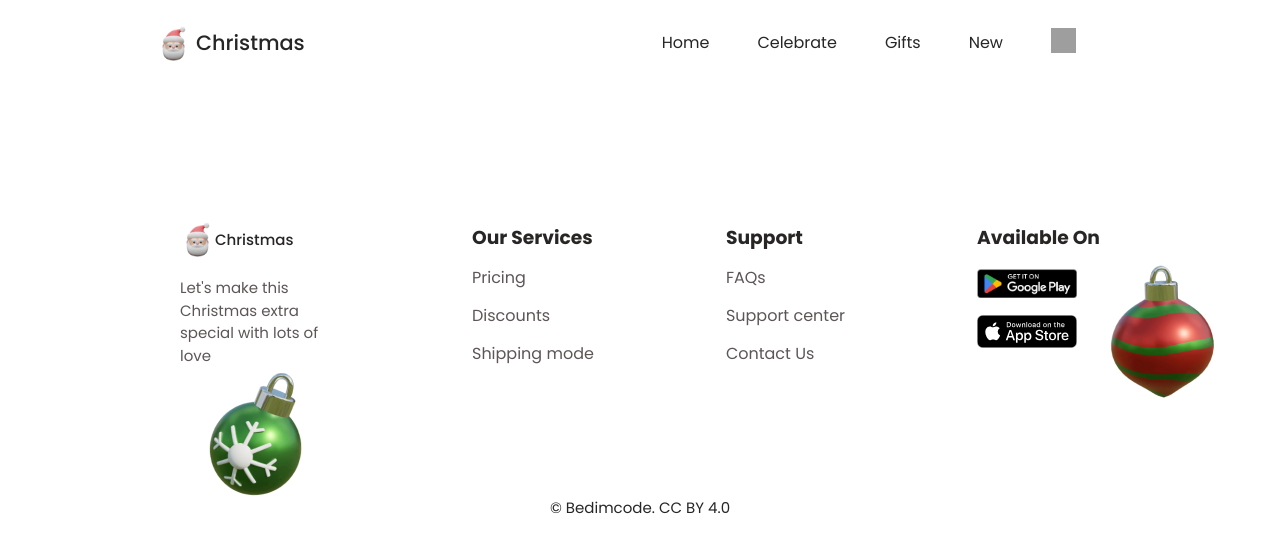
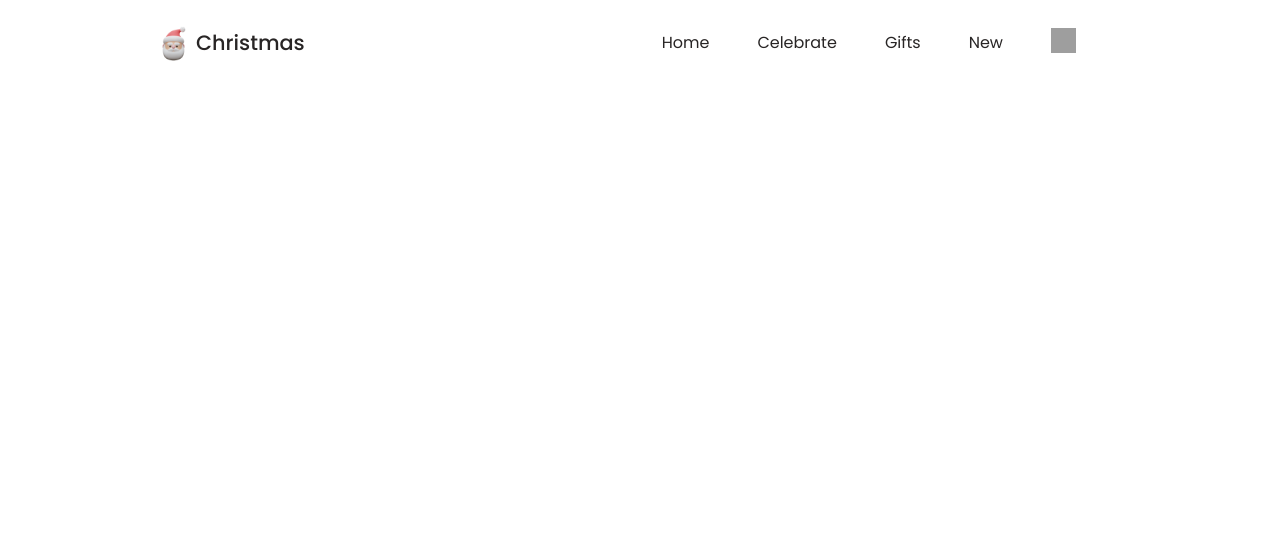
Before and after one commit to AndreiFlau/Responsive-Christmas-Website, a React (Vite) app: page / in a window 1280 px wide. Shown: the top 552 px of the page. Built offline with nearby package versions, Linux system fonts and the light colour scheme; grey boxes are pictures that could not be loaded.

Commit message:
vercel 4

```diff
--- a/src/components/App.jsx
+++ b/src/components/App.jsx
@@ -1,14 +1,13 @@
 import "../styles/App.css";
-// import Main from "./Main";
 import Header from "./Header";
-import Footer from "./Footer";
+// import Footer from "./Footer";
 
 function App() {
   return (
     <>
       <Header />
-      {/* <Main /> */}
-      <Footer />
+      {/* <Main />
+      <Footer /> */}
     </>
   );
 }
```
